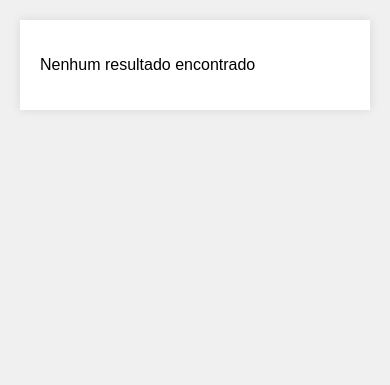
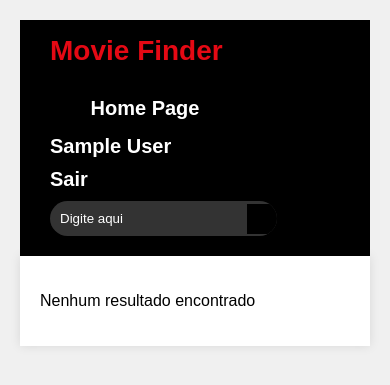
Before and after one commit to marceloaaps/Movie-Finder, a PHP site: page /resultadoBusca.php in a window 390 px wide. Shown: the top 385 px of the page. Run offline with PHP 8.4, Linux system fonts and the light colour scheme; the visitor is signed in with stand-in values (Sample User, id 1); data that the repository does not hold is empty.

Commit message:
alteração no header e na busca de filmes
redirecionamento de filmes funcionando e header em tds as pgs necessarias

```diff
--- a/projectSrc/DAO/BuscarFilmes.php
+++ b/projectSrc/DAO/BuscarFilmes.php
@@ -10,7 +10,7 @@ if (!$conn) {
 }
 
 // Usando declarações preparadas para segurança contra injeção de SQL
-$stmt = $conn->prepare("SELECT * FROM vw_filmes_generos WHERE TITLE LIKE ?");
+$stmt = $conn->prepare("SELECT * FROM VW_FILMES_GENEROS WHERE TITLE LIKE ?");
 if ($stmt === false) {
     die("Erro na preparação da consulta: " . $conn->error);
 }
--- a/projectSrc/DAO/database/db_connect.php
+++ b/projectSrc/DAO/database/db_connect.php
@@ -2,7 +2,7 @@
 // Define as credenciais do servidor de banco de dados
 $servername = "localhost"; // Endereço do servidor MySQL
 $username = "root";        // Nome de usuário do MySQL
-$password = "l12345"; // Senha do usuário MySQL
+$password = "Admin-123456"; // Senha do usuário MySQL
 $dbname = "CINEMINHA";     // Nome do banco de dados
 
 // Criando a conexão
--- a/projectSrc/View/css/navbar.css
+++ b/projectSrc/View/css/navbar.css
@@ -6,21 +6,23 @@ header {
   align-items: center; /* Alinhamento vertical */
 }
 
-.site-name {
+header .site-name {
   font-weight: bold;
   font-size: 28px;
   color: #e50914;
   margin-left: 20px; /* Ajuste para alinhamento em telas pequenas */
 }
 
-nav {
+header nav {
   display: flex; /* Alinha os itens da navegação horizontalmente */
   align-items: center; /* Alinha os itens verticalmente */
   margin-left: auto; /* Alinha à direita */
   margin-right: 20px; /* Ajuste para alinhamento em telas pequenas */
+  flex-grow: 1; /* Permite que o nav ocupe o espaço restante */
 }
 
-nav a {
+header nav .home-page {
+  margin-right: auto; /* Alinha o "Home Page" à esquerda */
   color: #fff;
   margin-left: 20px; /* Espaçamento entre os itens */
   text-decoration: none;
@@ -32,21 +34,43 @@ nav a {
   transition: color 0.3s; /* Transição suave para a cor */
 }
 
-nav a:hover {
+header nav .home-page:hover {
   text-decoration: underline;
   color: #e50914;
 }
 
-.search-box {
+header nav .right-section {
+  display: flex; /* Alinha os itens da seção à direita horizontalmente */
+  align-items: center; /* Alinha os itens verticalmente */
+  margin-left: auto; /* Alinha à direita */
+}
+
+header nav .right-section a {
+  color: #fff;
+  margin-left: 20px; /* Espaçamento entre os itens */
+  text-decoration: none;
+  font-size: 20px;
+  font-weight: bold;
+  display: inline-block; /* Centraliza os itens */
+  text-align: center; /* Centraliza o texto horizontalmente */
+  transition: color 0.3s; /* Transição suave para a cor */
+}
+
+header nav .right-section a:hover {
+  text-decoration: underline;
+  color: #e50914;
+}
+
+header .search-box {
   display: flex;
   align-items: center;
   border-radius: 20px;
   overflow: hidden;
   background-color: rgba(255, 255, 255, 0.2); /* Cor de fundo do campo de busca */
-  margin-right: 20px; /* Ajuste para alinhamento em telas pequenas */
+  margin-left: 20px; /* Ajuste para espaçamento */
 }
 
-.search-box input[type="text"] {
+header .search-box input[type="text"] {
   flex: 1;
   padding: 10px;
   border: none;
@@ -55,11 +79,11 @@ nav a:hover {
   outline: none;
 }
 
-.search-box input[type="text"]::placeholder {
+header .search-box input[type="text"]::placeholder {
   color: #fff; /* Cor do texto do placeholder */
 }
 
-.search-box a {
+header .search-box button {
   padding: 15px;
   background-color: black; /* Cor do botão de busca */
   border: none;
@@ -70,7 +94,7 @@ nav a:hover {
   transition: background-color 0.3s; /* Transição suave para o background */
 }
 
-.search-box a:hover {
+header .search-box button:hover {
   background-color: #333; /* Cor do botão de busca ao passar o mouse */
 }
 
@@ -81,25 +105,33 @@ nav a:hover {
     align-items: flex-start;
   }
 
-  .site-name {
+  header .site-name {
     margin-left: 15px;
     margin-bottom: 10px;
   }
 
-  nav {
+  header nav {
     margin-top: 20px;
     margin-left: 15px;
     flex-direction: column;
   }
 
-  nav a {
-    font-size: 16px;
-    margin: 5px 15px;
-    width: auto;
+  header nav .home-page {
+    margin-right: auto;
   }
 
-  .search-box {
-    margin: 20px 15px;
-    margin-right: 0; /* Remover margem à direita */
+  header nav .right-section {
+    flex-direction: column;
+    align-items: flex-start;
+    margin-left: 0;
+  }
+
+  header nav .right-section a,
+  header .search-box {
+    margin: 5px 0;
+  }
+
+  header .search-box {
+    margin-left: 0; /* Remover margem à esquerda */
   }
 }
--- a/projectSrc/View/resultadoBusca.php
+++ b/projectSrc/View/resultadoBusca.php
@@ -1,4 +1,7 @@
 <?php
+require_once '../Controller/auth_check.php';
+require_once '../DAO/database/db_connect.php';
+require_once '../DAO/DadosUsuario.php';
 require_once '../DAO/BuscarFilmes.php';
 
 ?>
@@ -9,8 +12,23 @@ require_once '../DAO/BuscarFilmes.php';
     <meta charset="UTF-8">
     <title>Resultados da Pesquisa</title>
     <link rel="stylesheet" href="css/resultadoBusca.css">
+    <link rel="stylesheet" href="css/navbar.css">
 </head>
 <body>
+    <header>
+    <div class="site-name">Movie Finder</div>
+    <nav>
+        <a href="landing.php" class="categoria home-page">Home Page</a>
+        <div class="right-section">
+        <a href="#" class="suporte"><a href="perfil.php"><?php echo $user['NOME'];?></a></a>
+        <a href="../Controller/logout.php">Sair</a>
+        <form method="POST" class="search-box" action="/View/resultadoBusca.php">
+            <input type="text" name="busca" placeholder="Digite aqui">
+            <button type="submit"><i class="fas fa-search"></i></button>
+        </form>
+        </div>
+    </nav>
+    </header>
     <div class="container">
         <?php
         if ($result->num_rows == 0) {
@@ -18,13 +36,22 @@ require_once '../DAO/BuscarFilmes.php';
         } else {
             while ($dados = $result->fetch_assoc()) {
                 echo '<div class="movie">';
-                echo '<img src="https://image.tmdb.org/t/p/w500' . $dados['CAMINHO_POSTER'] . '" alt="' . $dados['TITLE'] . '">';
+                echo '<img src="https://image.tmdb.org/t/p/w500' . $dados['CAMINHO_POSTER'] . '" alt="' . htmlspecialchars($dados['TITLE'], ENT_QUOTES, 'UTF-8') . '">';
                 echo '<div class="movie-details">';
-                echo '<div class="movie-title">' . $dados['TITLE'] . '</div>';
-                echo '<div class="movie-genre">' . $dados['GENEROS'] . '</div>';
+                // Fechar o bloco PHP para adicionar o link do título diretamente no HTML
+                ?>
+                <div class="movie-title">
+                    <a href="detalhamento.php?id=<?php echo urlencode($dados['ID_FILME']); ?>">
+                        <?php echo htmlspecialchars($dados['TITLE'], ENT_QUOTES, 'UTF-8'); ?>
+                    </a>
+                </div>
+                <?php
+                // Reabrir o bloco PHP para continuar o restante do conteúdo
+                echo '<div class="movie-genre">' . htmlspecialchars($dados['GENEROS'], ENT_QUOTES, 'UTF-8') . '</div>';
                 echo '</div>';
                 echo '</div>';
             }
+
         }
 
         $stmt->close();
```
Also changed, not shown: projectSrc/View/detalhamento.php (+10 -7 lines), projectSrc/View/landing.php (+5 -6 lines).
